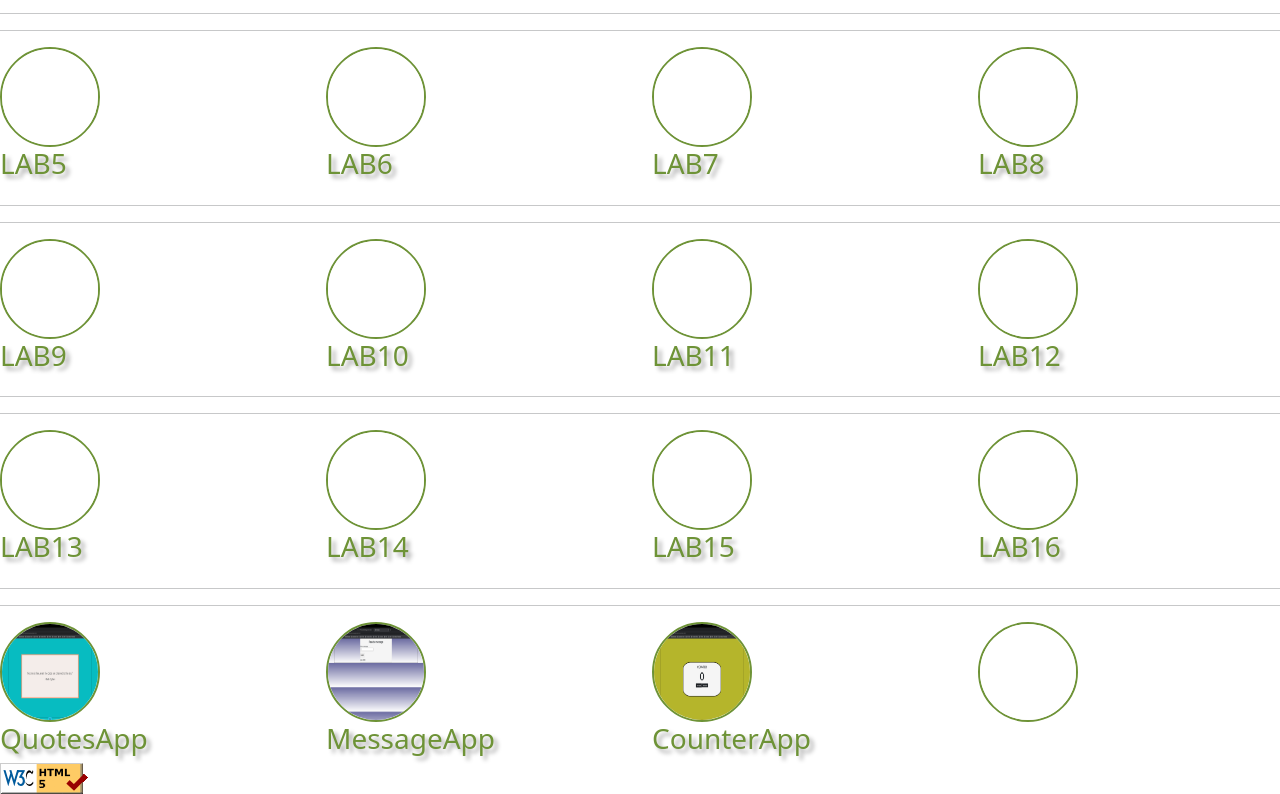
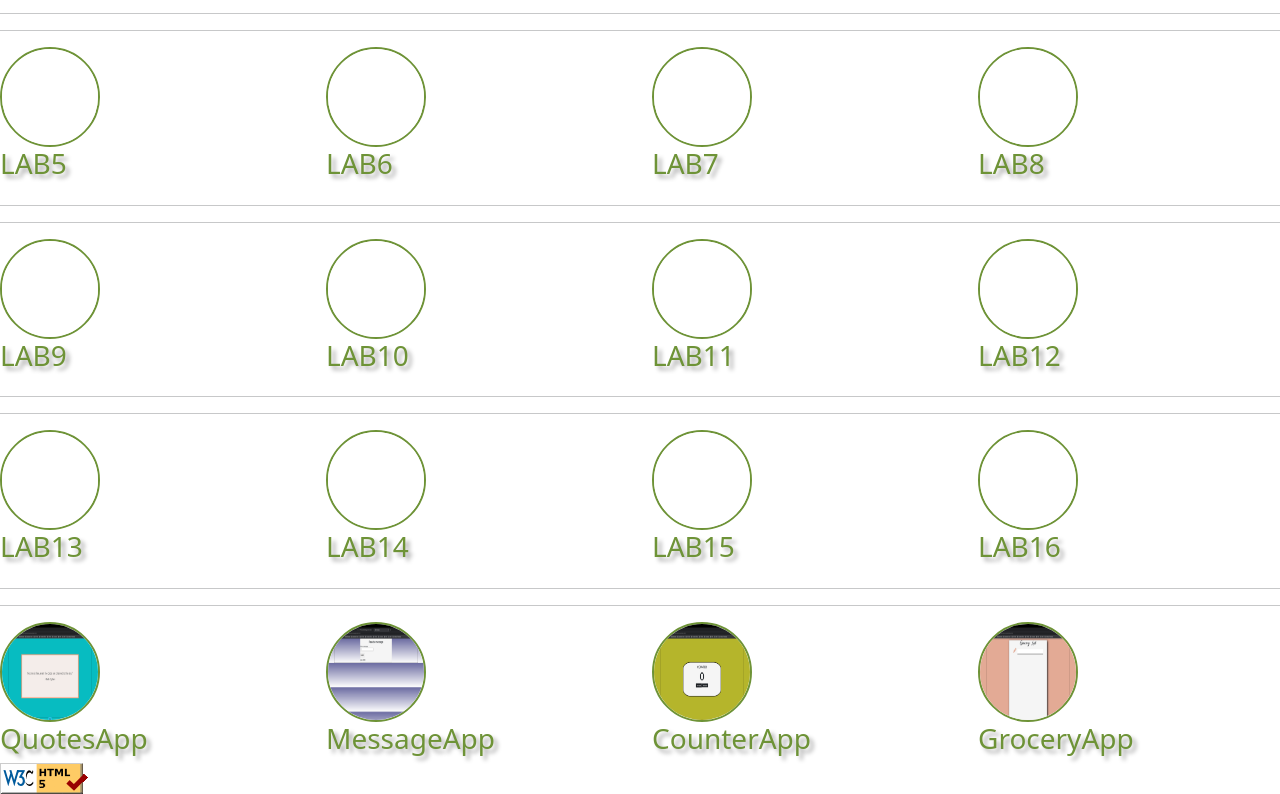
Before and after one commit to Afom25/WAPLAB, a plain HTML site: page index.html in a window 1280 px wide. Shown: the part 651-1445 px from the top of the page. Drawn offline with nearby package versions, Linux system fonts and the light colour scheme.

Commit message:
app grocery added

```diff
--- a/index.html
+++ b/index.html
@@ -162,8 +162,8 @@
             <h3> <a href="Javascript-projects/counter/index.html">CounterApp</a></h3>
         </div>
         <div class="col-md-3">
-            <img src="./images/white.png" alt="Image of Hidri" id="img-hidri">
-            <h3><a href=""> </a></h3>
+            <img src="./images/GroceryApp.png" alt="Image of Hidri" id="img-hidri">
+            <h3><a href="Javascript-projects/grocerylist/index.html">GroceryApp </a></h3>
         </div>
     </div>
     <div>
--- a/style.css
+++ b/style.css
@@ -42,8 +42,8 @@ div.detail {
 }
 
 h1 {
-    font-family: "Mumblers Demo";
-    /* font-family: 'Tangerine', serif; */
+
+    font-family: 'Tangerine', serif;
     font-size: 48px;
     text-shadow: 4px 4px 4px #aaa;
     color: rgb(110, 147, 55);
```
Also changed, not shown: images/GroceryApp.png (added).
